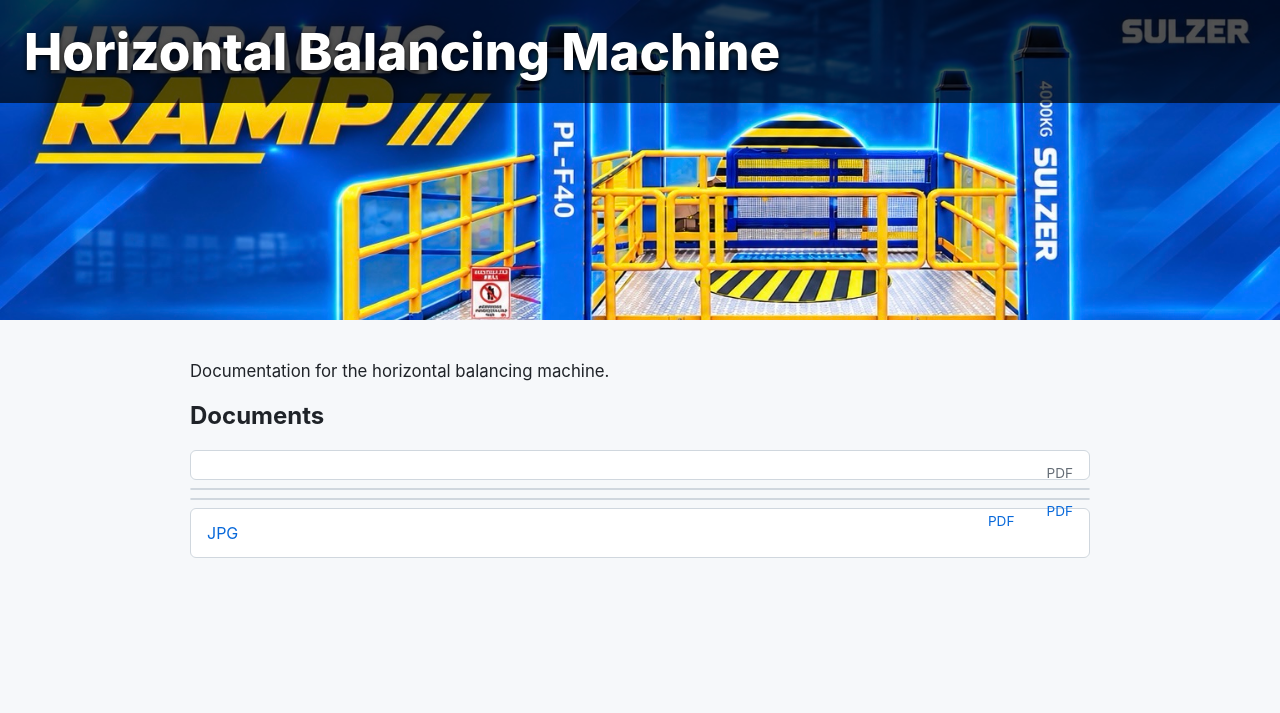
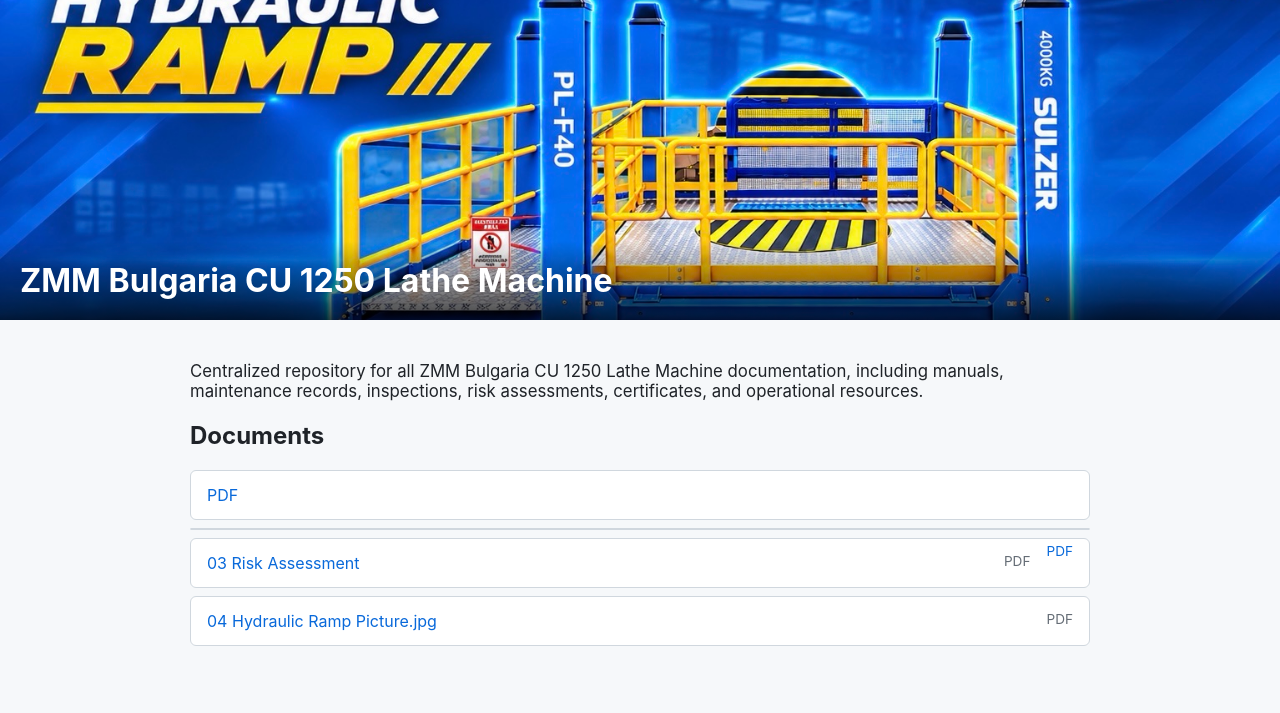
Before and after one commit to sasosabudhabi/Hydraulic-Ramp-Strip-1, a plain HTML site: page index.html in a window 1280 px wide. Drawn offline with Linux system fonts and the light colour scheme.

Commit message:
Update index.html

```diff
--- a/index.html
+++ b/index.html
@@ -3,11 +3,11 @@
 <head>
   <meta charset="UTF-8">
   <meta name="viewport" content="width=device-width, initial-scale=1">
-  <title>Horizontal Balancing Machine Documents</title>
+  <title>Hydraulic Ramp</title>
   <style>
     body { margin: 0; font-family: -apple-system, Segoe UI, Roboto, Arial, sans-serif; color: #1f2328; background: #f6f8fa; }
-    .banner { width: 100%; height: 320px; background: #222 url("04_Hydraulic Ramp_Picture.jpg") top center / cover no-repeat; position: relative; }
-    .banner h1 { position: absolute; top: 0; left: 0; right: 0; margin: 0; padding: 22px 24px; color: #fff; background: rgba(0,0,0,.68); font-size: clamp(2rem, 4vw, 3.25rem); line-height: 1.15; font-weight: 800; text-shadow: 0 2px 5px rgba(0,0,0,.9); box-sizing: border-box; }
+    .banner { width: 100%; height: 320px; background: #222 url("04_Hydraulic Ramp_Picture.jpg") center / cover no-repeat; position: relative; }
+    .banner h1 { position: absolute; bottom: 0; left: 0; right: 0; margin: 0; padding: 20px; color: #fff; background: linear-gradient(transparent, rgba(0,0,0,.75)); }
     main { max-width: 900px; margin: 0 auto; padding: 24px 16px 48px; }
     p.desc { font-size: 1.05rem; }
     ul.files { list-style: none; padding: 0; }
@@ -18,17 +18,17 @@
   </style>
 </head>
 <body>
-  <div class="banner" role="img" aria-label="Horizontal Balancing Machine">
-    <h1>Horizontal Balancing Machine</h1>
+  <div class="banner" role="img" aria-label="ZMM Bulgaria CU 1250 Lathe Machine">
+    <h1>ZMM Bulgaria CU 1250 Lathe Machine</h1>
   </div>
   <main>
-    <p class="desc">Documentation for the horizontal balancing machine.</p>
+    <p class="desc">Centralized repository for all ZMM Bulgaria CU 1250 Lathe Machine documentation, including manuals, maintenance records, inspections, risk assessments, certificates, and operational resources.</p>
     <h2>Documents</h2>
     <ul class="files">
-      <li><a href="01_Calibration_Certificate_S1.pdf"><span class="type">PDF</span></a></li>
-      <li><a href="02_Hydraulic Ramp_Engineering_Document.pdf"<span class="type">PDF</span></a></li>
-      <li><a href="03_Hydraulic_Ramp_Risk_Assessment.pdf"<span class="type">PDF</span></a></li>
-      <li><a href="04_Hydraulic Ramp_Picture.jpg">JPG</span></a></li>
+      <li><a href="01_Calibration_Certificate_S1.pdf>01 Calibration Certificate S1 <span class="type">PDF</span></a></li>
+      <li><a href="02_Hydraulic Ramp_Engineering_Document.pdf>02 Hydraulic Ramp Engineering Document <span class="type">PDF</span></a></li>
+      <li><a href="03_Hydraulic_Ramp_Risk_Assessment.pdf">03 Risk Assessment <span class="type">PDF</span></a></li>
+      <li><a href="04_Hydraulic Ramp_Picture.jpg">04 Hydraulic Ramp Picture.jpg <span class="type">PDF</span></a></li>
     </ul>
   </main>
 </body>
```
